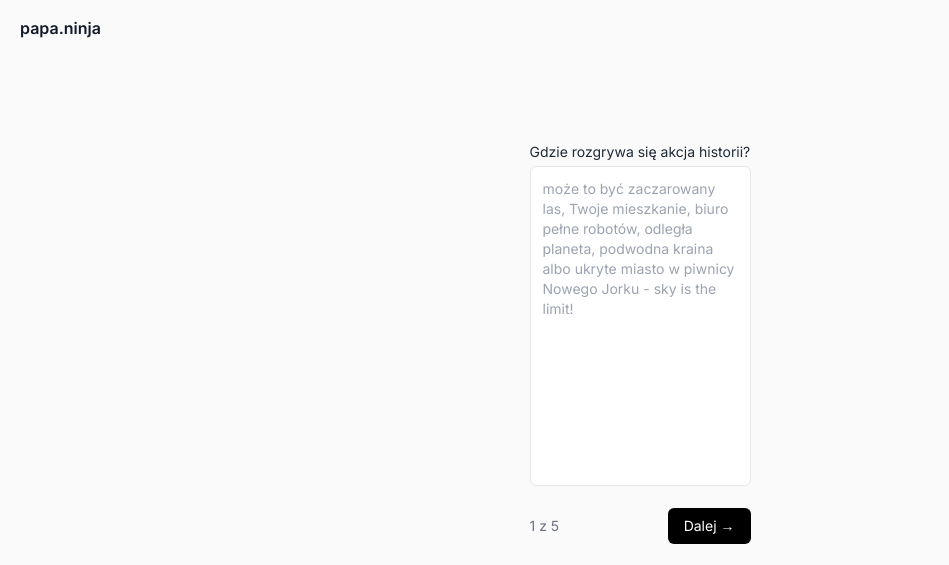
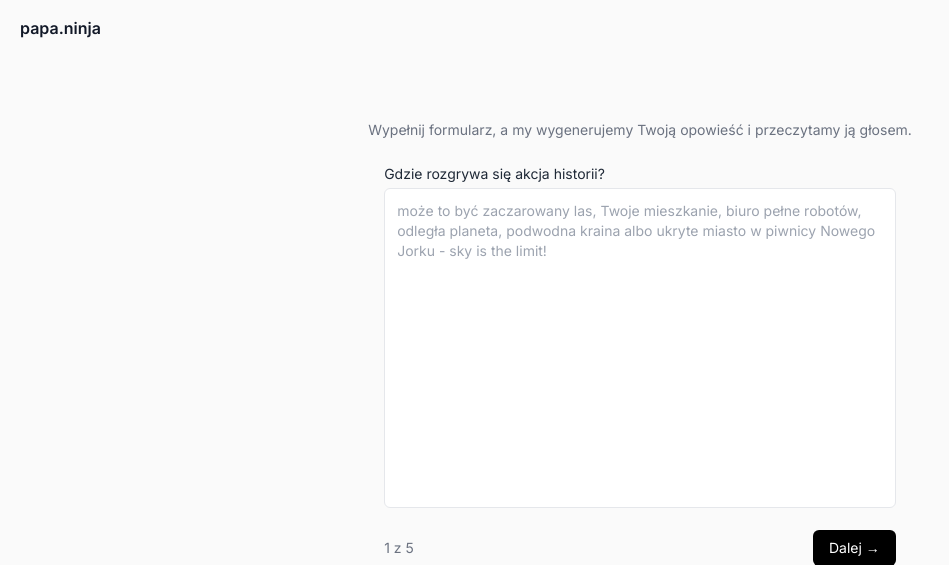
Before and after one commit to kamilsoldacki/will-you-read-me-smth, a Flask app: page / in a window 1280 px wide. Shown: the top 565 px of the page, without its empty margins (0-949 px from the left). Run offline with Flask 3, Linux system fonts and the light colour scheme; some libraries are stand-ins or nearby versions.

Commit message:
Update index.html

```diff
--- a/templates/index.html
+++ b/templates/index.html
@@ -33,7 +33,9 @@
   <div id="branding">papa.ninja</div>
   <div class="max-w-3xl mx-auto px-4 py-6">
     <div class="w-full p-6 sm:p-8">
-
+    <div class="text-center mb-6">
+        <p class="text-sm text-gray-500">Wypełnij formularz, a my wygenerujemy Twoją opowieść i przeczytamy ją głosem.</p>
+      </div>
       <div id="form-wrapper">
 <form id="storyForm" class="space-y-4">
         <div class="step">
```
